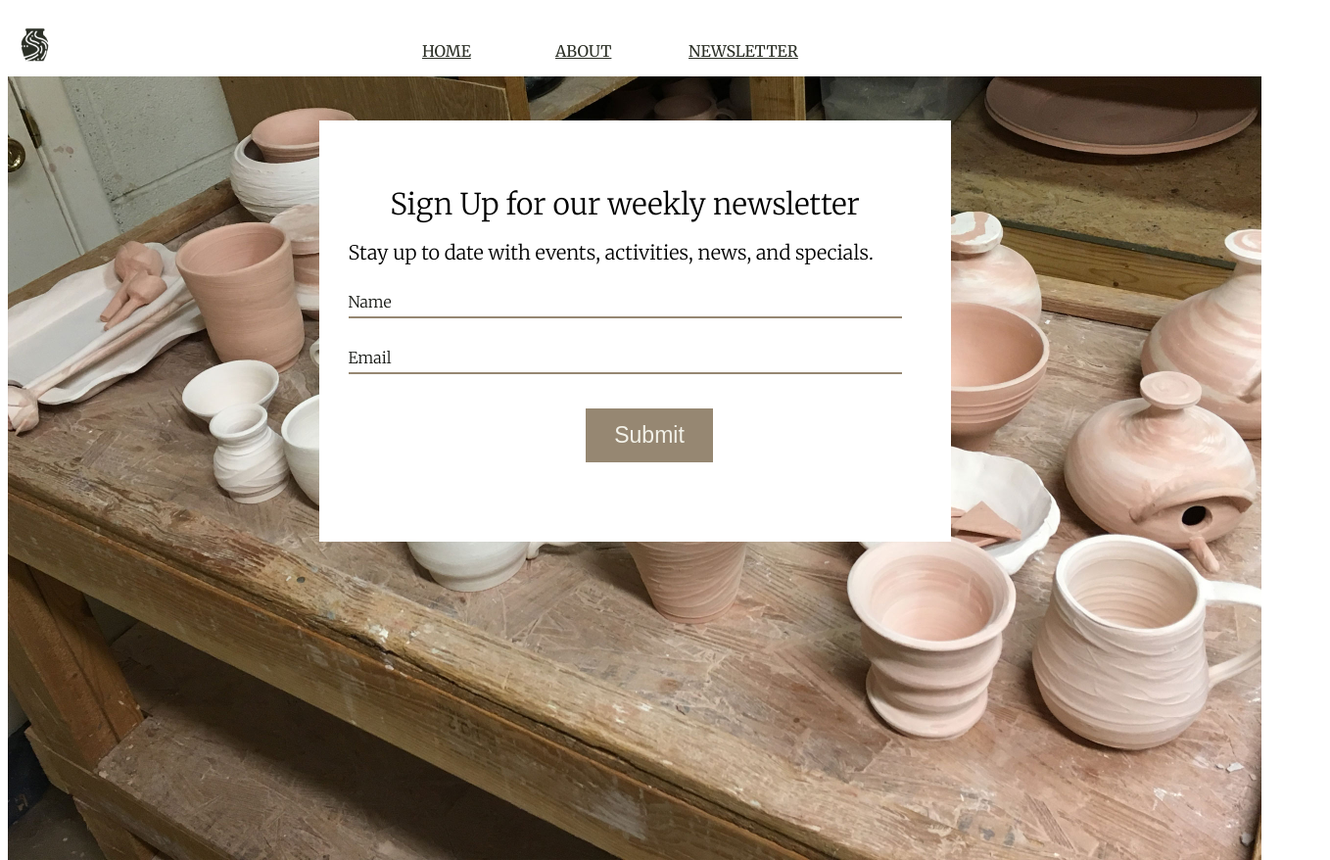
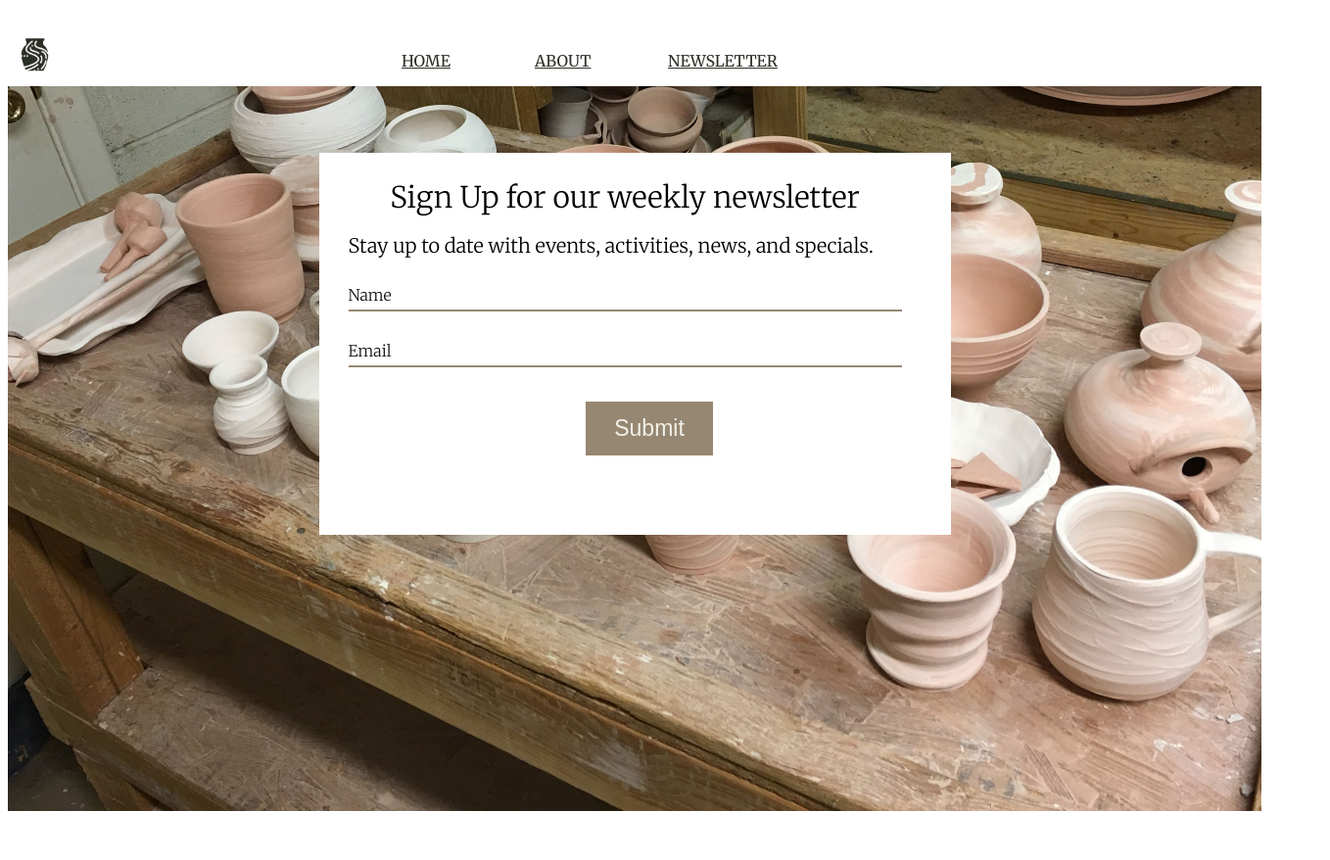
Before and after one commit to jakedub/week-one-project, a plain HTML site: page newsletter.html in a window 1280 px wide. Shown: the whole page at 98% size, 1358 px wide, since content can reach past the window. After the commit the page ends 828 px from the top, so only its background shows below. Drawn offline with Linux system fonts and the light colour scheme; files whose address does not match are found by name.

Commit message:
fixed further but close

```diff
--- a/style.css
+++ b/style.css
@@ -49,6 +49,9 @@ img{
     font-family: "Merriweather", serif;
     position: fixed;
     width: 100%;
+    top: 10px;
+    padding-top: 10px;
+    z-index: 9999;
     /*overflow-x: scroll;*/
 }
 
@@ -213,7 +216,10 @@ footer{
     flex-direction: row;
     justify-content: space-between;
     font-family: "Merriweather", serif;
-    width: 100%;*/
+    width: 100%;
+    position: fixed;
+    padding-top: 10px;
+    z-index: 999;
   }
 
 .otherwrapper{
@@ -239,9 +245,10 @@ footer{
   background-color:#FFFFFF;
   flex-basis: 615px;
   height: 380px;
-  padding-top: 50px;
+  padding-top: 10px;
   padding-left: 30px;
   margin: 45px;
+  margin-top: 10%;
   font-family: "Merriweather", sans-serif;
   line-height: 30px;
 }
```
